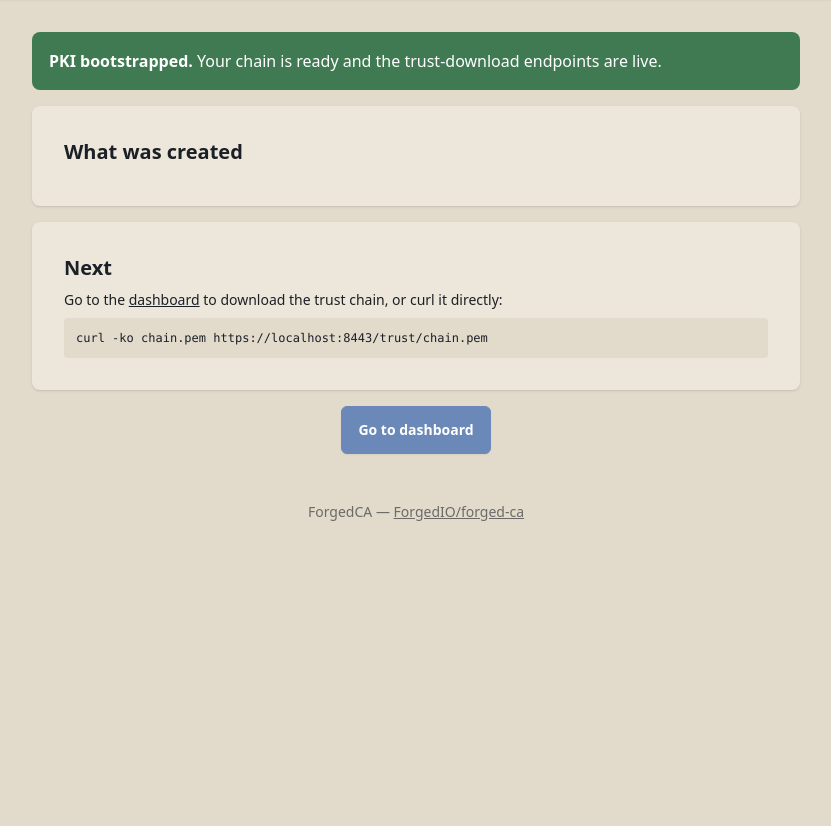
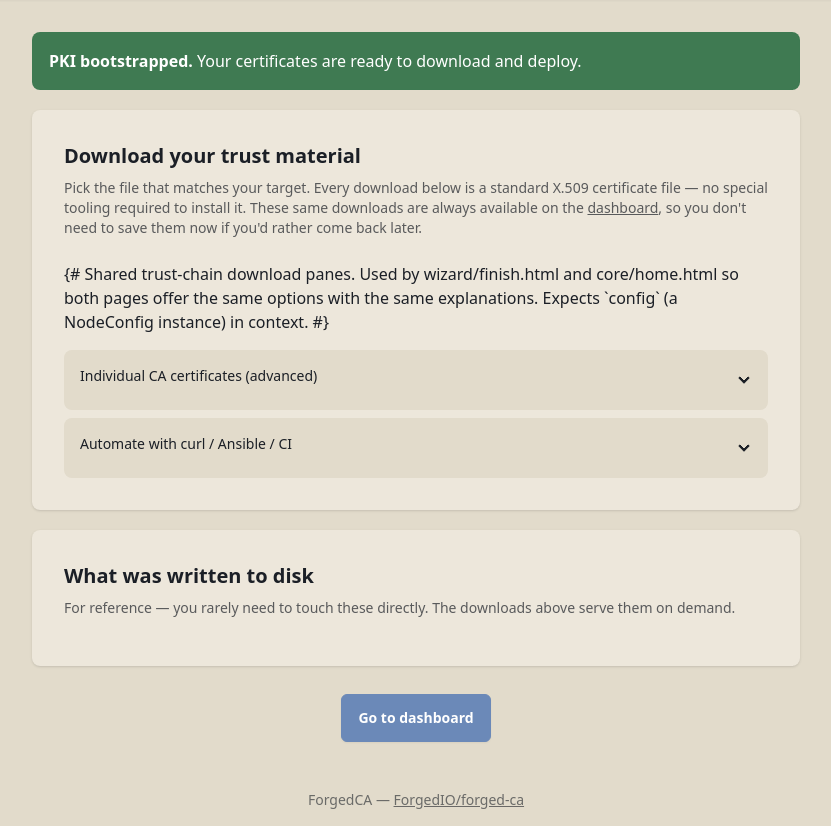
Before and after one commit to ForgedIO/forged-ca, a Django app: template templates/wizard/finish.html in a window 1280 px wide. Shown: the part 64-890 px from the top of the page, without its empty margins (224-1055 px from the left). Before the commit the page ends 585 px from the top, so only its background shows below. Run offline with Django 4.2, Linux system fonts and the light colour scheme; the template is opened without the code that fills it, so the values that code supplies are empty; style sheets or scripts are compiled from the project's sources; parts of the project's set-up code (start-up, migrations or seed data) failed here and were passed over.

Commit message:
Finish + dashboard: explained download panes instead of a curl nudge
The finish page made the admin click "Go to dashboard" to get a cert
file, and the dashboard just showed bare button pills. Neither page
explained which file was for what. For a tool that's explicitly "no
Linux knowledge required, just PKI basics", that's the wrong default.

Both pages now share a partial (templates/partials/trust_downloads.html)
rendering each trust file as a full-width click-target pane with:

- Bold title + context badge ("Install on endpoints", "Root +
  Intermediate", "For servers")
- One-sentence plain-English description of when to use it
- Platform hints on the Root CA pane (Windows GPO/Intune, macOS
  Keychain/MDM, Linux /etc/ca-certificates, iOS/Android MDM) so an
  admin sees the deployment path for their fleet without leaving the
  page
- Filename chip on the right

Conditional visibility: the trust bundle pane only shows when an
Intermediate exists; the full chain only when Issuing exists. No
redundant buttons on simpler role combinations.

Individual .crt downloads and the curl-automation block collapse into
DaisyUI accordions — visible for scripters who want them, out of the
way for the "just give me the file" admin.

Finish page leads with the download card; the old "What was created"
path list moves below as a secondary reference card. Dashboard's trust
card wears the same layout so the two pages are consistent — the
finish page is essentially "here's your downloads for the first time",
and the dashboard is "here they are whenever you come back."

Co-Authored-By: Claude Opus 4.7 (1M context) <noreply@anthropic.com>

```diff
--- /dev/null
+++ b/templates/partials/trust_downloads.html
@@ -0,0 +1,121 @@
+{# Shared trust-chain download panes. Used by wizard/finish.html and
+   core/home.html so both pages offer the same options with the same
+   explanations. Expects `config` (a NodeConfig instance) in context. #}
+{% load static %}
+
+<div class="space-y-3">
+    {# ── ROOT CA — always shown, the primary trust anchor ─────────────── #}
+    {% if config.root_cert_path %}
+    <a href="{% url 'trust:root_crt' %}"
+       class="block border border-base-300 rounded-lg p-4 hover:border-primary hover:bg-base-200 transition-colors">
+        <div class="flex items-start gap-4">
+            <div class="text-primary mt-0.5 shrink-0">
+                <svg xmlns="http://www.w3.org/2000/svg" class="w-6 h-6" viewBox="0 0 24 24" fill="none" stroke="currentColor" stroke-width="1.8" stroke-linecap="round" stroke-linejoin="round">
+                    <path d="M12 3v13M7 11l5 5 5-5M5 21h14"/>
+                </svg>
+            </div>
+            <div class="flex-1 min-w-0">
+                <div class="flex items-center gap-2 flex-wrap">
+                    <span class="font-semibold">Root CA certificate</span>
+                    <span class="badge badge-sm badge-primary">Install on endpoints</span>
+                </div>
+                <p class="text-sm opacity-70 mt-1">Install on every device in your fleet that should trust certificates issued here. This is what Windows / Mac / Linux / iOS / Android load to stop getting "untrusted certificate" warnings.</p>
+                <div class="text-xs opacity-60 mt-2 flex flex-wrap gap-x-4 gap-y-1">
+                    <span><strong>Windows:</strong> GPO or Intune</span>
+                    <span><strong>macOS:</strong> Keychain or MDM</span>
+                    <span><strong>Linux:</strong> /etc/ca-certificates</span>
+                    <span><strong>iOS / Android:</strong> MDM profile</span>
+                </div>
+            </div>
+            <div class="shrink-0 text-right">
+                <div class="font-mono text-xs opacity-70">root_ca.crt</div>
+            </div>
+        </div>
+    </a>
+    {% endif %}
+
+    {# ── TRUST BUNDLE — only meaningful when an Intermediate exists ───── #}
+    {% if config.is_intermediate %}
+    <a href="{% url 'trust:bundle_crt' %}"
+       class="block border border-base-300 rounded-lg p-4 hover:border-primary hover:bg-base-200 transition-colors">
+        <div class="flex items-start gap-4">
+            <div class="text-primary mt-0.5 shrink-0">
+                <svg xmlns="http://www.w3.org/2000/svg" class="w-6 h-6" viewBox="0 0 24 24" fill="none" stroke="currentColor" stroke-width="1.8" stroke-linecap="round" stroke-linejoin="round">
+                    <path d="M3 7l9-4 9 4v6c0 5-3.5 8-9 10-5.5-2-9-5-9-10V7z"/>
+                    <path d="M8 12l3 3 5-6"/>
+                </svg>
+            </div>
+            <div class="flex-1 min-w-0">
+                <div class="flex items-center gap-2 flex-wrap">
+                    <span class="font-semibold">Trust bundle</span>
+                    <span class="badge badge-sm">Root + Intermediate</span>
+                </div>
+                <p class="text-sm opacity-70 mt-1">The same trust anchors as above, plus the Intermediate CA. Use this instead of Root-only if you want devices to have both trust anchors pre-loaded (smoother if you rotate the Intermediate later).</p>
+            </div>
+            <div class="shrink-0 text-right">
+                <div class="font-mono text-xs opacity-70">bundle.crt</div>
+            </div>
+        </div>
+    </a>
+    {% endif %}
+
+    {# ── FULL CHAIN — only when Issuing is present ──────────────────────── #}
+    {% if config.is_issuing %}
+    <a href="{% url 'trust:chain_pem' %}"
+       class="block border border-base-300 rounded-lg p-4 hover:border-primary hover:bg-base-200 transition-colors">
+        <div class="flex items-start gap-4">
+            <div class="text-primary mt-0.5 shrink-0">
+                <svg xmlns="http://www.w3.org/2000/svg" class="w-6 h-6" viewBox="0 0 24 24" fill="none" stroke="currentColor" stroke-width="1.8" stroke-linecap="round" stroke-linejoin="round">
+                    <rect x="3" y="5" width="18" height="14" rx="2"/>
+                    <path d="M3 9h18M7 13h6M7 16h4"/>
+                </svg>
+            </div>
+            <div class="flex-1 min-w-0">
+                <div class="flex items-center gap-2 flex-wrap">
+                    <span class="font-semibold">Full certificate chain</span>
+                    <span class="badge badge-sm">For servers</span>
+                </div>
+                <p class="text-sm opacity-70 mt-1">Root + Intermediate + Issuer concatenated. Serve this alongside your leaf cert on TLS servers — nginx, Apache, Traefik, Caddy, cert-manager — so clients can verify the chain end-to-end.</p>
+            </div>
+            <div class="shrink-0 text-right">
+                <div class="font-mono text-xs opacity-70">chain.pem</div>
+            </div>
+        </div>
+    </a>
+    {% endif %}
+</div>
+
+{# ── Advanced: individual certs + curl automation ──────────────────── #}
+<div class="mt-4 space-y-2">
+    <div class="collapse collapse-arrow bg-base-200">
+        <input type="checkbox">
+        <div class="collapse-title text-sm font-medium">Individual CA certificates (advanced)</div>
+        <div class="collapse-content">
+            <p class="text-xs opacity-70 mb-2">Rarely needed separately. Each CA above is also available as its own single-cert file — useful for cert-inspection tooling or building custom trust stores.</p>
+            <div class="flex flex-wrap gap-2">
+                {% if config.root_cert_path %}
+                    <a href="{% url 'trust:root_crt' %}" class="btn btn-sm btn-ghost font-mono">root_ca.crt</a>
+                {% endif %}
+                {% if config.intermediate_cert_path %}
+                    <a href="{% url 'trust:intermediate_crt' %}" class="btn btn-sm btn-ghost font-mono">intermediate_ca.crt</a>
+                {% endif %}
+                {% if config.issuing_cert_path %}
+                    <a href="{% url 'trust:issuer_crt' %}" class="btn btn-sm btn-ghost font-mono">issuer_ca.crt</a>
+                {% endif %}
+            </div>
+        </div>
+    </div>
+
+    <div class="collapse collapse-arrow bg-base-200">
+        <input type="checkbox">
+        <div class="collapse-title text-sm font-medium">Automate with curl / Ansible / CI</div>
+        <div class="collapse-content">
+            <p class="text-xs opacity-70 mb-2">The trust endpoints are public by default (you can require auth per node if needed) so scripts and fleet-deployment tools can pull them unattended.</p>
+            <pre class="bg-base-300 p-3 rounded text-xs overflow-x-auto"><code># Fetch the chain (example)
+curl -ko chain.pem https://{{ config.hostname|default:"localhost" }}:8443{% url 'trust:chain_pem' %}
+
+# Fetch just the Root for fleet trust
+curl -ko root_ca.crt https://{{ config.hostname|default:"localhost" }}:8443{% url 'trust:root_crt' %}</code></pre>
+        </div>
+    </div>
+</div>
--- a/templates/wizard/finish.html
+++ b/templates/wizard/finish.html
@@ -2,15 +2,29 @@
 {% block title %}Installed &mdash; ForgedCA{% endblock %}
 
 {% block content %}
-<div class="max-w-3xl mx-auto space-y-4">
+<div class="max-w-3xl mx-auto space-y-5">
     <div class="alert alert-success">
-        <span><strong>PKI bootstrapped.</strong> Your chain is ready and the trust-download endpoints are live.</span>
+        <span><strong>PKI bootstrapped.</strong> Your certificates are ready to download and deploy.</span>
     </div>
 
     <div class="card bg-base-100 shadow">
         <div class="card-body">
-            <h2 class="card-title">What was created</h2>
-            <ul class="list-disc pl-6 space-y-1 text-sm">
+            <h2 class="card-title">Download your trust material</h2>
+            <p class="text-sm opacity-70 mt-0">
+                Pick the file that matches your target. Every download below is a standard X.509 certificate file &mdash; no special tooling required to install it. These same downloads are always available on the <a href="{% url 'core:home' %}" class="link">dashboard</a>, so you don't need to save them now if you'd rather come back later.
+            </p>
+
+            <div class="mt-4">
+                {% include "partials/trust_downloads.html" %}
+            </div>
+        </div>
+    </div>
+
+    <div class="card bg-base-100 shadow">
+        <div class="card-body">
+            <h2 class="card-title">What was written to disk</h2>
+            <p class="text-sm opacity-70 mt-0">For reference &mdash; you rarely need to touch these directly. The downloads above serve them on demand.</p>
+            <ul class="list-disc pl-6 space-y-1 text-sm mt-2">
                 {% if config.root_cert_path %}<li><code class="font-mono text-xs">{{ config.root_cert_path }}</code></li>{% endif %}
                 {% if config.intermediate_cert_path %}<li><code class="font-mono text-xs">{{ config.intermediate_cert_path }}</code></li>{% endif %}
                 {% if config.issuing_cert_path %}<li><code class="font-mono text-xs">{{ config.issuing_cert_path }}</code></li>{% endif %}
@@ -18,15 +32,7 @@
         </div>
     </div>
 
-    <div class="card bg-base-100 shadow">
-        <div class="card-body">
-            <h2 class="card-title">Next</h2>
-            <p class="text-sm">Go to the <a href="{% url 'core:home' %}" class="link">dashboard</a> to download the trust chain, or curl it directly:</p>
-            <pre class="bg-base-200 p-3 rounded text-xs overflow-x-auto"><code>curl -ko chain.pem https://{{ config.hostname|default:"localhost" }}:8443{% url 'trust:chain_pem' %}</code></pre>
-        </div>
-    </div>
-
-    <div class="text-center">
+    <div class="text-center pt-2">
         <a href="{% url 'core:home' %}" class="btn btn-primary">Go to dashboard</a>
     </div>
 </div>
```
